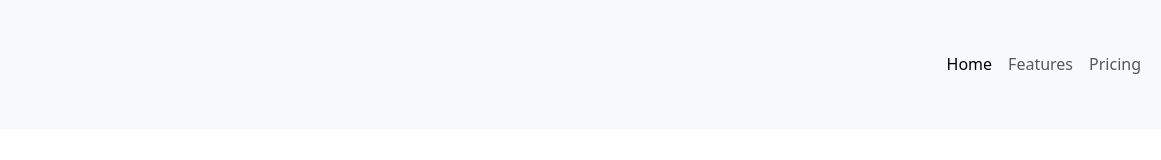
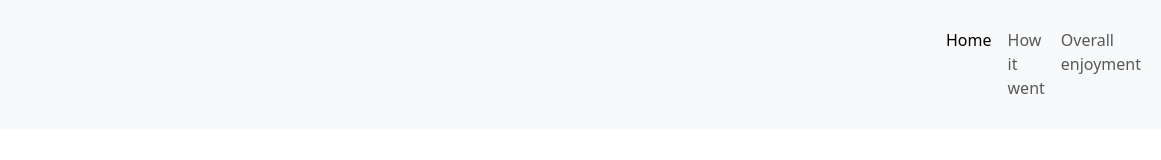
Before and after one commit to zooch-btw/Summer-tainment-Site, a plain HTML site: page index.html in a window 1280 px wide. Shown: the full height of the page, 119-1280 px from the left. Drawn offline with nearby package versions, Linux system fonts and the light colour scheme.

Commit message:
new names :)

```diff
--- a/index.html
+++ b/index.html
@@ -32,10 +32,10 @@
                 <a class="nav-link active" href="#">Home</a>
                 </li>
                 <li class="nav-item">
-                  <a class="nav-link" href="#">Features</a>
+                  <a class="nav-link" href="#">How it went</a>
                 </li>
                 <li class="nav-item">
-                <a class="nav-link" href="#">Pricing</a>
+                <a class="nav-link" href="#">Overall enjoyment</a>
               </li>
             </ul>
           </div>
```
